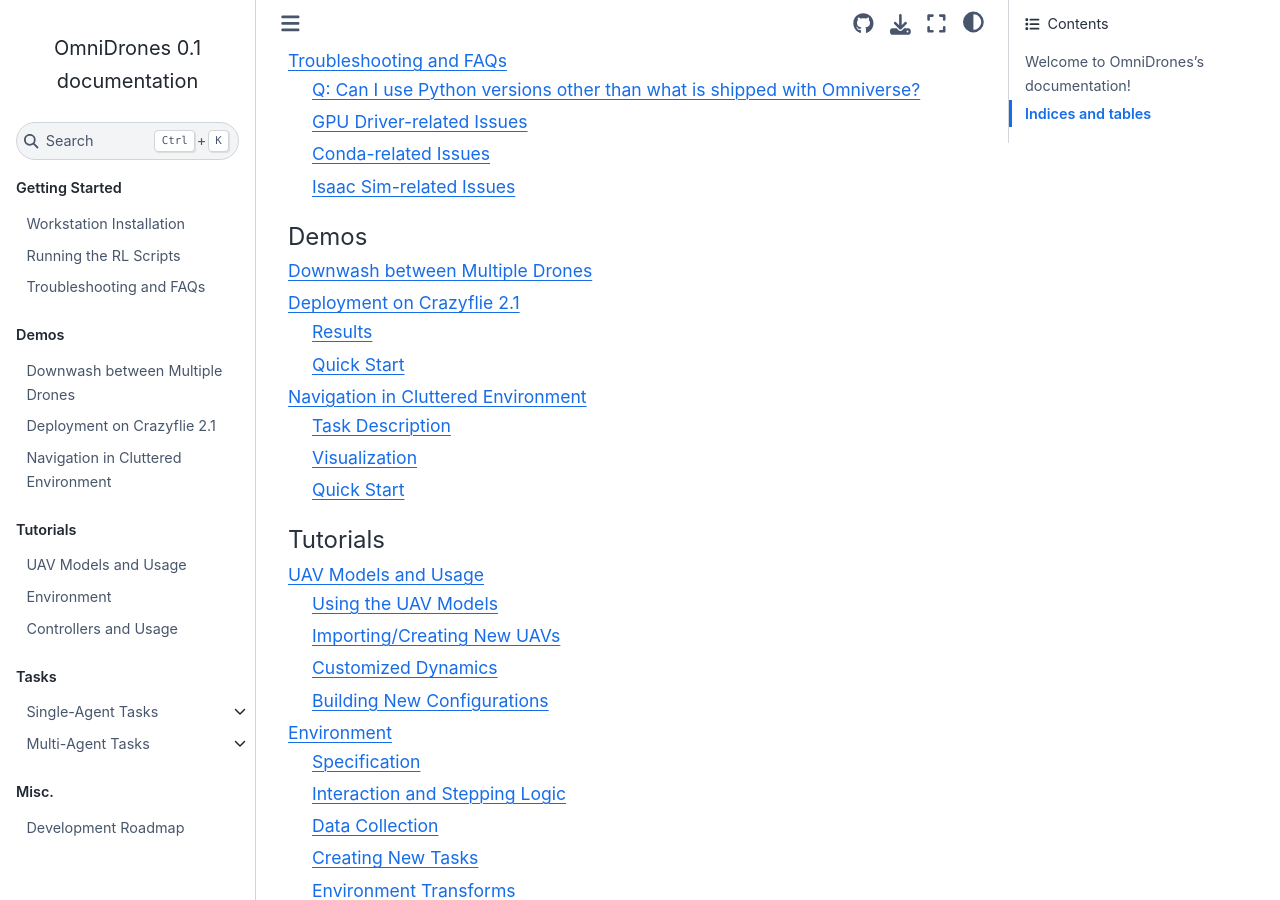
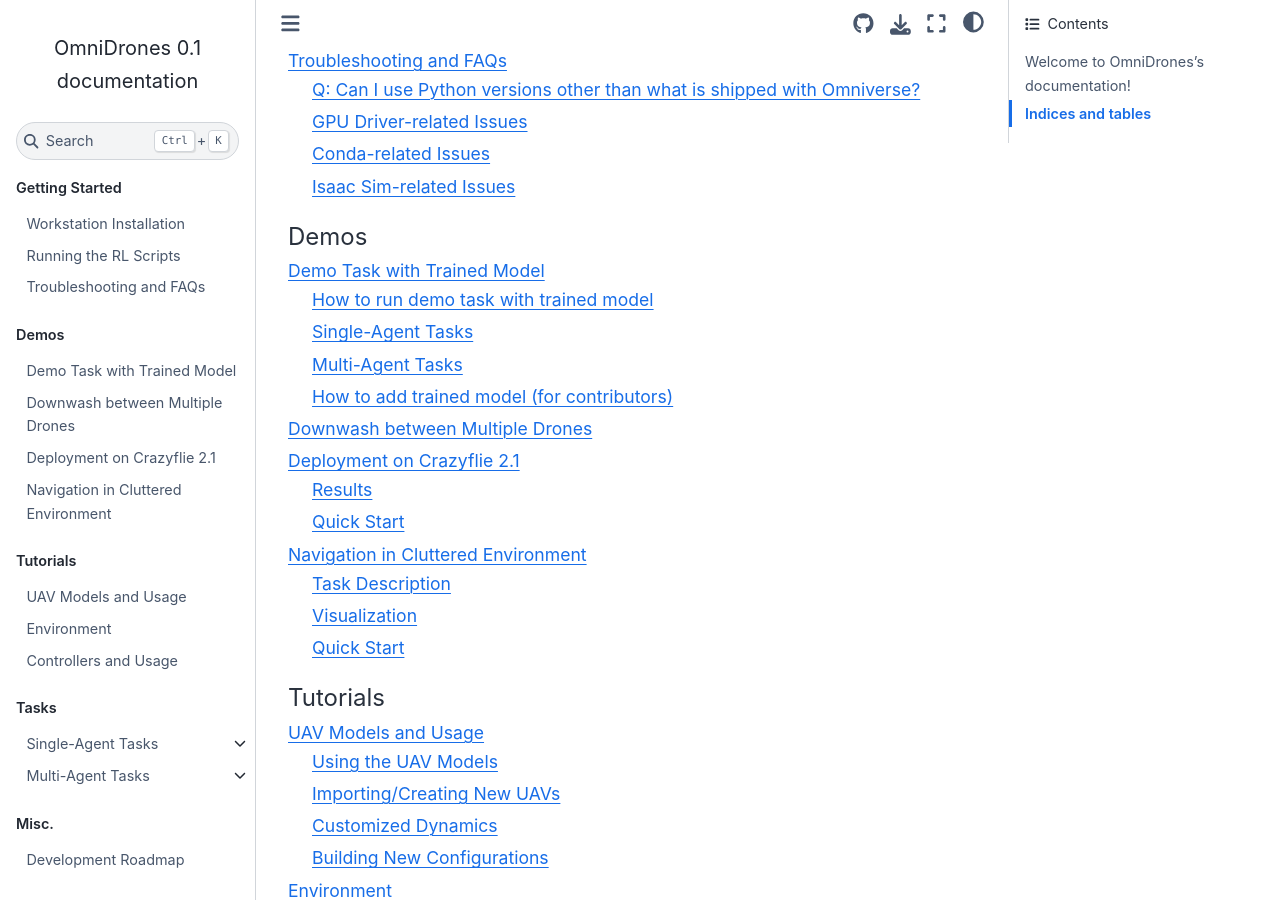
Before and after one commit to btx0424/OmniDrones, a Sphinx documentation site: the page built from docs/source/index.rst, in a window 1280 px wide and 900 px high, scrolled down 1481 px. Built offline with Sphinx 7.4.7 and the Sphinx Book theme 1.1.4, drawn with Linux system fonts in a browser that asks for light colours; some of the changed lines change nothing that is shown.

Commit message:
add tasks (trained model), set available num_envs

````diff
--- /dev/null
+++ b/docs/source/demo/tasks.md
@@ -0,0 +1,48 @@
+# Demo Task with Trained Model
+
+## How to run demo task with trained model
+
+Open [demo_task.yaml](https://github.com/btx0424/OmniDrones/blob/main/examples/demo_task.yaml) and change the parameters in wandb field.
+
+```bash
+...
+wandb:
+  entity: finani
+  project: omnidrones-public
+  artifact_name: Hover-ppo
+  artifact_version: rtx4090-20m-n128
+...
+```
+
+## Single-Agent Tasks
+
+| OmniDrones</br>Version | Task                  | Algorithm | GPU      | Total</br>Frames | # Envs | Eval</br>Interval | Save</br>Interval | Runtime     | -   | Entity | Project           | Artifact</br>Name         | Artifact</br>Version | Wandb</br>Link                                                               |
+| ---------------------- | --------------------- | --------- | -------- | ---------------- | ------ | ----------------- | ----------------- | ----------- | --- | ------ | ----------------- | ------------------------- | -------------------- | ---------------------------------------------------------------------------- |
+| 0.1.0                  | Hover                 | PPO       | RTX 4090 | 20M              | 128    | 1000              | 2000              | 00h 55m 46s | -   | finani | omnidrones-public | Hover-ppo                 | rtx4090-20m-n128     | [gptmuz5h](https://wandb.ai/finani/omnidrones-public/runs/gptmuz5h/overview) |
+| 0.1.0                  | Track                 | PPO       | RTX 4090 | 20M              | 128    | 1000              | 2000              | 00h 51m 37s | -   | finani | omnidrones-public | Track-ppo                 | rtx4090-20m-n128     | [5ma07rww](https://wandb.ai/finani/omnidrones-public/runs/5ma07rww/overview) |
+| 0.1.0                  | FlyThrough            | PPO       | RTX 4090 | 5M               | 32     | 1000              | 2000              | 00h 58m 02s | -   | finani | omnidrones-public | FlyThrough-ppo            | rtx4090-5m-n32       | [zksd1tis](https://wandb.ai/finani/omnidrones-public/runs/zksd1tis/overview) |
+| 0.1.0                  | PayloadHover          | PPO       | RTX 4090 | 20M              | 128    | 1000              | 2000              | 00h 55m 05s | -   | finani | omnidrones-public | PayloadHover-ppo          | rtx4090-20m-n128     | [some26mz](https://wandb.ai/finani/omnidrones-public/runs/some26mz/overview) |
+| 0.1.0                  | PayloadTrack          | PPO       | RTX 4090 | 20M              | 128    | 1000              | 2000              | 00h 54m 39s | -   | finani | omnidrones-public | PayloadTrack-ppo          | rtx4090-20m-n128     | [p3wxnx1e](https://wandb.ai/finani/omnidrones-public/runs/p3wxnx1e/overview) |
+| 0.1.0                  | PayloadFlyThrough     | PPO       | RTX 4090 | 5M               | 32     | 1000              | 2000              | 00h 55m 24s | -   | finani | omnidrones-public | PayloadFlyThrough-ppo     | rtx4090-5m-n32       | [amd3nx6p](https://wandb.ai/finani/omnidrones-public/runs/amd3nx6p/overview) |
+| 0.1.0                  | InvPendulumHover      | PPO       | RTX 4090 | 20M              | 128    | 1000              | 2000              | 00h 57m 01s | -   | finani | omnidrones-public | InvPendulumHover-ppo      | rtx4090-20m-n128     | [rpctr6t1](https://wandb.ai/finani/omnidrones-public/runs/rpctr6t1/overview) |
+| 0.1.0                  | InvPendulumTrack      | PPO       | RTX 4090 | 20M              | 128    | 1000              | 2000              | 00h 59m 06s | -   | finani | omnidrones-public | InvPendulumTrack-ppo      | rtx4090-20m-n128     | [xy17mm2i](https://wandb.ai/finani/omnidrones-public/runs/xy17mm2i/overview) |
+| 0.1.0                  | InvPendulumFlyThrough | PPO       | RTX 4090 | 5M               | 32     | 1000              | 2000              | 00h 58m 17s | -   | finani | omnidrones-public | InvPendulumFlyThrough-ppo | rtx4090-5m-n32       | [i193m1z3](https://wandb.ai/finani/omnidrones-public/runs/i193m1z3/overview) |
+| 0.1.0                  | Forest                | PPO       | RTX 4090 | 20M              | 128    | 1000              | 2000              | 01h 01m 10s | -   | finani | omnidrones-public | Forest-ppo                | rtx4090-20m-n128     | [pq30coja](https://wandb.ai/finani/omnidrones-public/runs/pq30coja/overview) |
+| 0.1.0                  | Pinball               | PPO       | RTX 4090 | 5M               | 32     | 1000              | 2000              | 00h 54m 44s | -   | finani | omnidrones-public | Pinball-ppo               | rtx4090-5m-n32       | [xdjbajka](https://wandb.ai/finani/omnidrones-public/runs/xdjbajka/overview) |
+
+## Multi-Agent Tasks
+
+| OmniDrones</br>Version | Task                | Algorithm | GPU      | Total</br>Frames | # Envs | Eval</br>Interval | Save</br>Interval | Runtime     | -   | Entity | Project           | Artifact</br>Name       | Artifact</br>Version | Wandb</br>Link                                                               |
+| ---------------------- | ------------------- | --------- | -------- | ---------------- | ------ | ----------------- | ----------------- | ----------- | --- | ------ | ----------------- | ----------------------- | -------------------- | ---------------------------------------------------------------------------- |
+| 0.1.0                  | PlatformHover       | PPO       | RTX 4090 | 300K             | 2      | 1000              | 2000              | 00h 54m 27s | -   | finani | omnidrones-public | PlatformHover-ppo       | rtx4090-300k-n2      | [xvp9jgzn](https://wandb.ai/finani/omnidrones-public/runs/xvp9jgzn/overview) |
+| 0.1.0                  | PlatformTrack       | PPO       | RTX 4090 | 300K             | 2      | 1000              | 2000              | 00h 55m 29s | -   | finani | omnidrones-public | PlatformTrack-ppo       | rtx4090-300k-n2      | [sdcl0vhm](https://wandb.ai/finani/omnidrones-public/runs/sdcl0vhm/overview) |
+| 0.1.0                  | PlatformFlyThrough  | PPO       | RTX 4090 | 300K             | 2      | 1000              | 2000              | 00h 54m 34s | -   | finani | omnidrones-public | PlatformFlyThrough-ppo  | rtx4090-300k-n2      | [7w2ovagr](https://wandb.ai/finani/omnidrones-public/runs/7w2ovagr/overview) |
+| 0.1.0                  | TransportHover      | PPO       | RTX 4090 | 150K             | 1      | 1000              | 2000              | 00h 59m 23s | -   | finani | omnidrones-public | TransportHover-ppo      | rtx4090-150k-n1      | [6uv6ao6s](https://wandb.ai/finani/omnidrones-public/runs/6uv6ao6s/overview) |
+| 0.1.0                  | TransportTrack      | PPO       | RTX 4090 | 150K             | 1      | 1000              | 2000              | 00h 55m 43s | -   | finani | omnidrones-public | TransportTrack-ppo      | rtx4090-150k-n1      | [7keik7j3](https://wandb.ai/finani/omnidrones-public/runs/7keik7j3/overview) |
+| 0.1.0                  | TransportFlyThrough | PPO       | RTX 4090 | 150K             | 1      | 1000              | 2000              | 00h 55m 08s | -   | finani | omnidrones-public | TransportFlyThrough-ppo | rtx4090-150k-n1      | [7hs3ujd7](https://wandb.ai/finani/omnidrones-public/runs/7hs3ujd7/overview) |
+
+## How to add trained model (for contributors)
+
+- Trained model is required
+  - to be uploaded to wandb ***public project*** because the model can be downloaded.
+  - to be including ***videos*** (eval_interval != -1)
--- a/docs/source/index.rst
+++ b/docs/source/index.rst
@@ -47,6 +47,7 @@
    :caption: Demos
    :maxdepth: 2
 
+   demo/tasks
    demo/downwash
    demo/crazyflie
    demo/lidar
````
Also changed, not shown: 17 other files.
